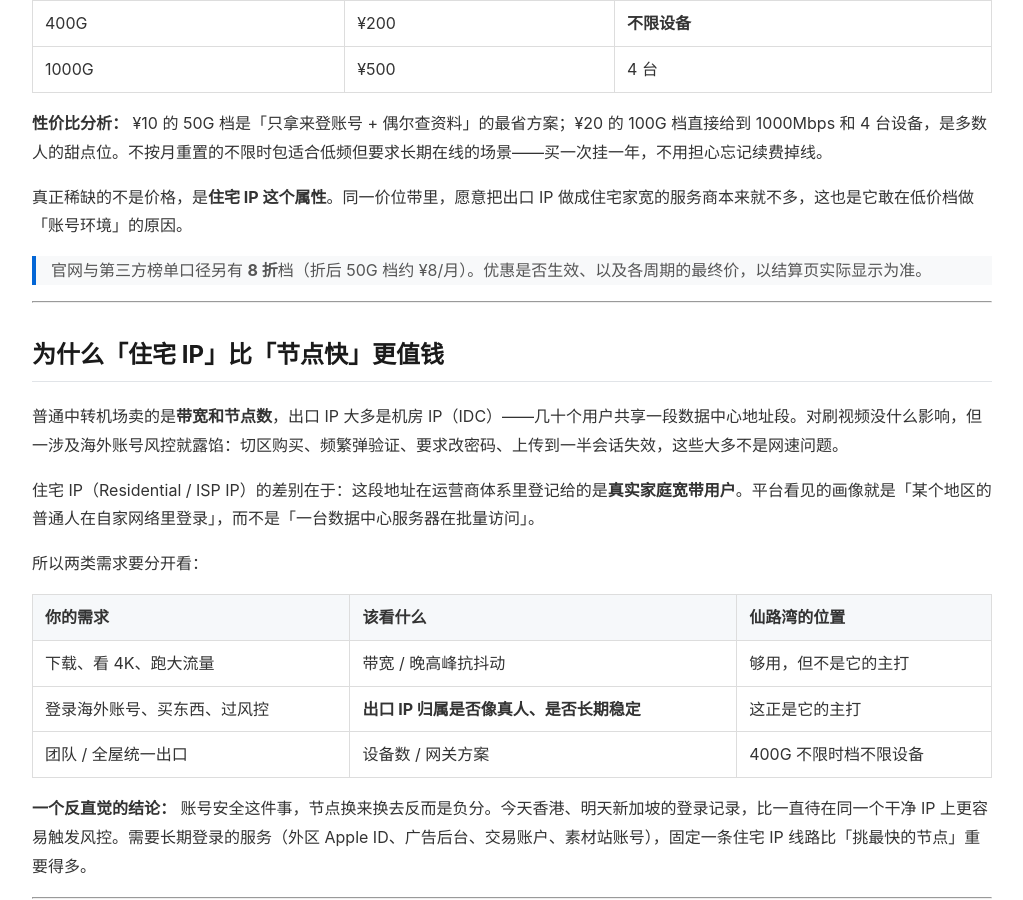
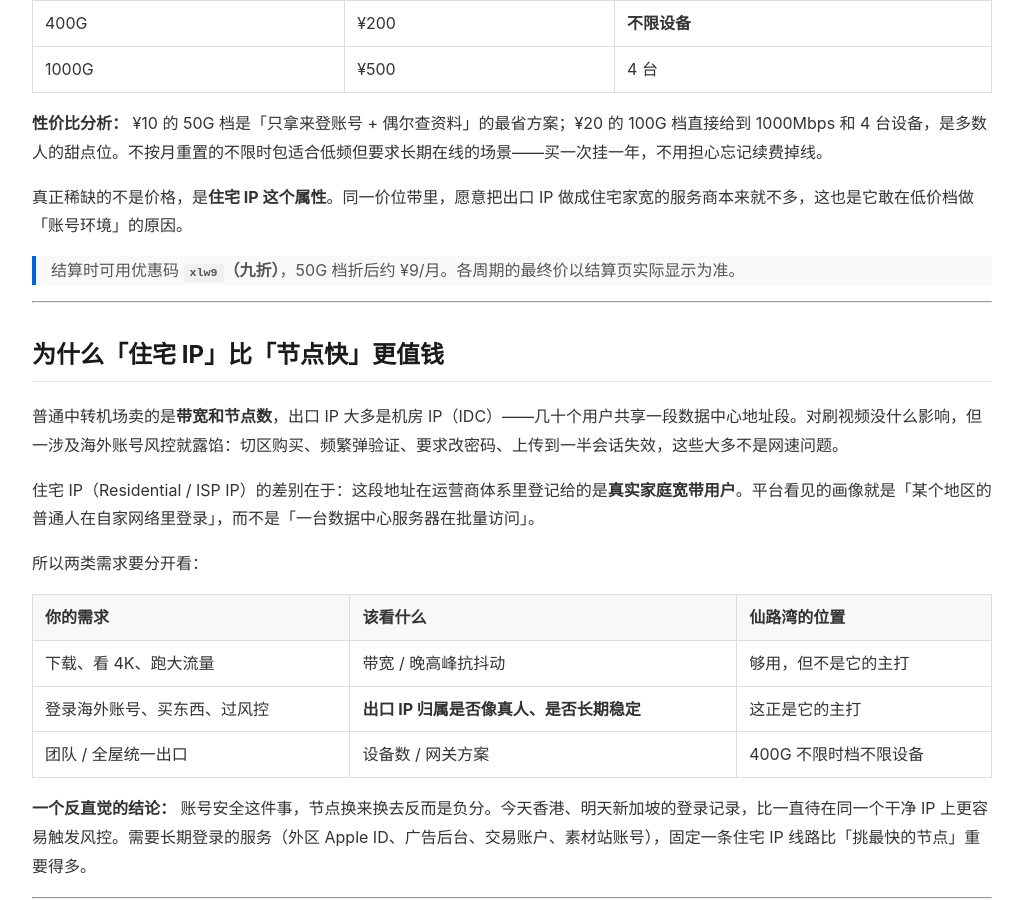
Before and after one commit to yezuofan/free-internet-guide, a Jekyll site: the page built from airport-reviews/xianluwan.md, in a window 1280 px wide and 900 px high, scrolled down 1649 px. Shown: the whole window, without its empty margins (128-1151 px from the left). Built offline with Jekyll 4.4.1, drawn with Linux system fonts in a browser that asks for light colours; some of the changed text lies outside the part shown.

Commit message:
Fix Xianluwan coupon details: use xlw9 10% off code instead of unverified discount claim

```diff
--- a/airport-reviews/xianluwan.md
+++ b/airport-reviews/xianluwan.md
@@ -55,7 +55,7 @@ update_date: "2026-09-19"
 
 真正稀缺的不是价格，是**住宅 IP 这个属性**。同一价位带里，愿意把出口 IP 做成住宅家宽的服务商本来就不多，这也是它敢在低价档做「账号环境」的原因。
 
-> 官网与第三方榜单口径另有 **8 折**档（折后 50G 档约 ¥8/月）。优惠是否生效、以及各周期的最终价，以结算页实际显示为准。
+> 结算时可用优惠码 **`xlw9`（九折）**，50G 档折后约 ¥9/月。各周期的最终价以结算页实际显示为准。
 
 ---
 
@@ -98,7 +98,7 @@ update_date: "2026-09-19"
 | 多区流媒体与 AI 工具用户 | ⭐⭐⭐⭐⭐ | 原生 IP + 20 地区覆盖 |
 | 主力 + 备用双线用户 | ⭐⭐⭐⭐ | ¥10 起步，当第二线路成本低 |
 | 只追求极致下载速度 | ⭐⭐⭐ | 速度够用，但同价位有更偏大流量的选择 |
-| 预算极低的轻度用户 | ⭐⭐⭐⭐ | 50G 档 ¥10、8 折后更低 |
+| 预算极低的轻度用户 | ⭐⭐⭐⭐ | 50G 档 ¥10，用九折码 `xlw9` 更低 |
 
 ---
 
```
